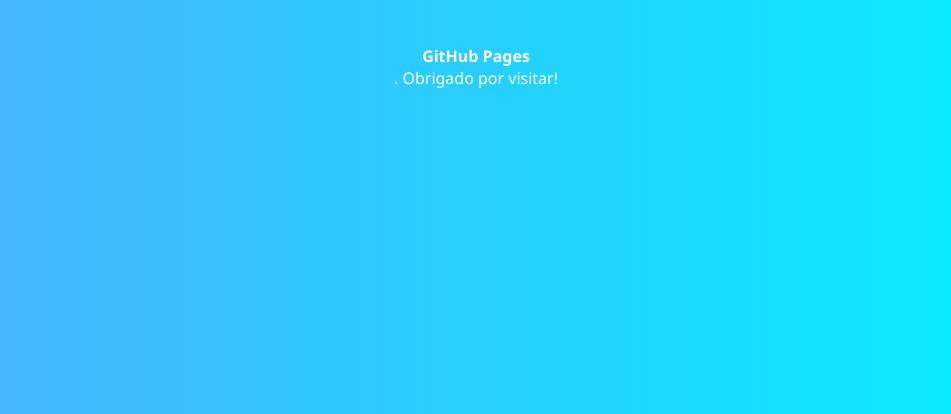
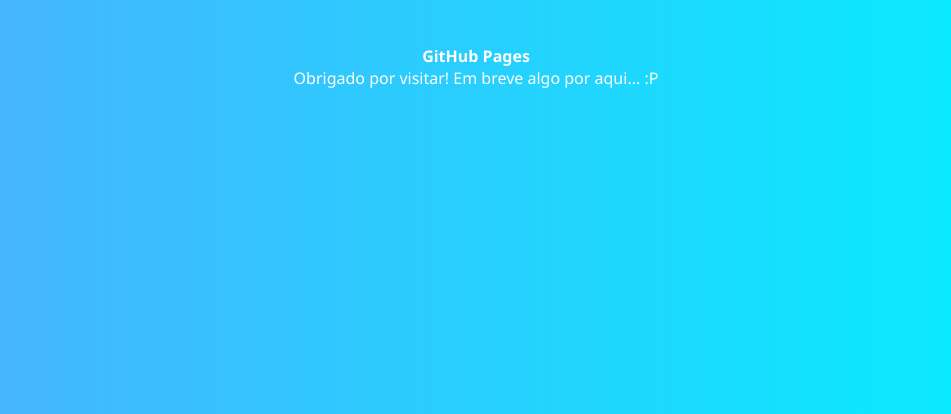
Before and after one commit to LaufernandoS/LaufernandoS.github.io, a plain HTML site: page index.html in a window 1280 px wide. Shown: the part 386-800 px from the top of the page, without its empty margins (164-1115 px from the left). Drawn offline with Linux system fonts and the light colour scheme.

Commit message:
Update index.html

```diff
--- a/index.html
+++ b/index.html
@@ -3,7 +3,7 @@
 <head>
   <meta charset="UTF-8" />
   <meta name="viewport" content="width=device-width, initial-scale=1.0"/>
-  <title>Bem-vindo ao Meu Site. Em breve algo por aqui...</title>
+  <title>Bem-vindo ao Meu Site!</title>
   <style>
     body {
       margin: 0;
@@ -38,6 +38,6 @@
 </head>
 <body>
   <h1>Olá, mundo!</h1>
-  <p></p><strong>GitHub Pages</strong>. Obrigado por visitar!</p>
+  <p></p><strong>GitHub Pages</strong>Obrigado por visitar! Em breve algo por aqui... :P</p>
 </body>
 </html>
```
